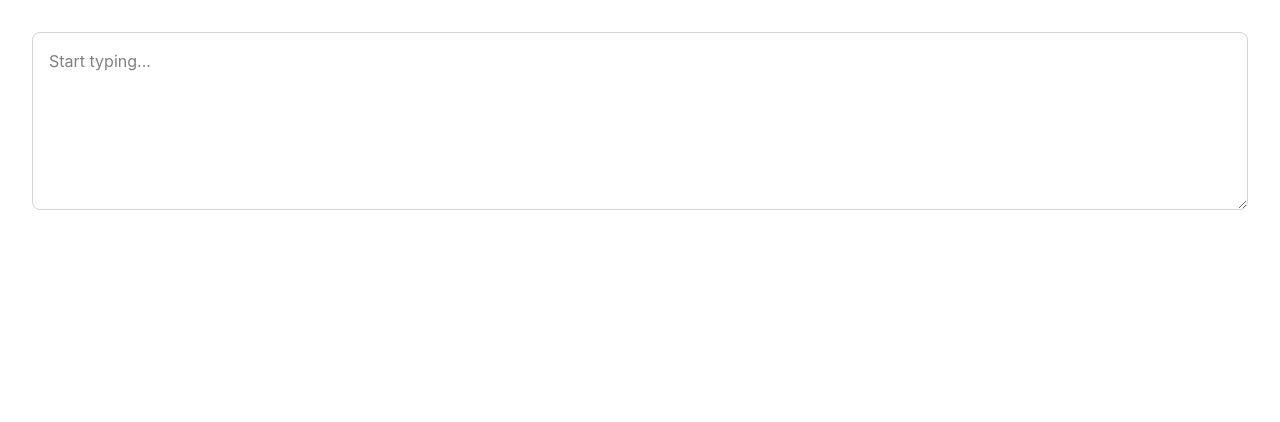
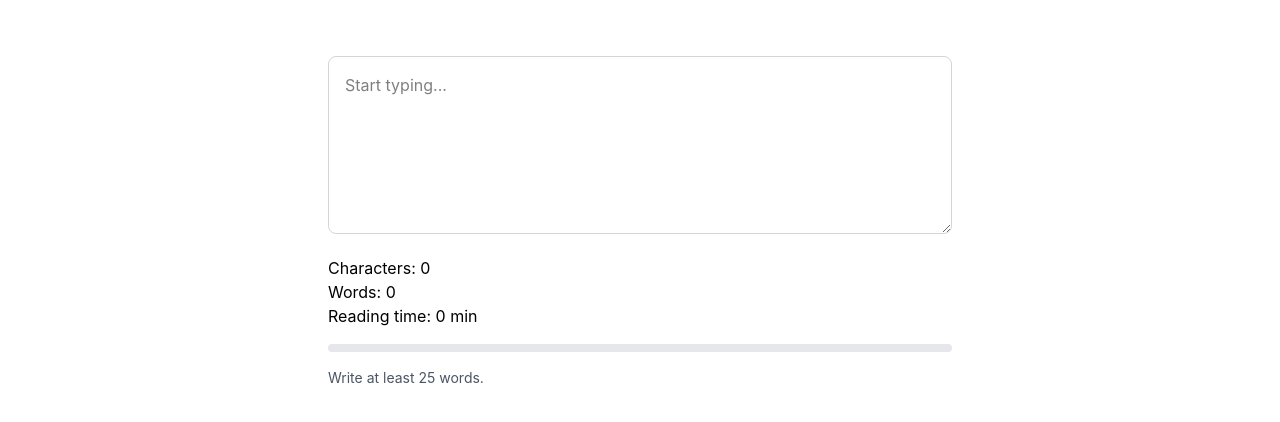
Before and after one commit to aubrey-strauss/character-counter, a React (Vite) app: page / in a window 1280 px wide. Shown: the top 422 px of the page. Built offline with nearby package versions, Linux system fonts and the light colour scheme.

Commit message:
Round reading time in StatsDisplay

```diff
--- a/src/App.tsx
+++ b/src/App.tsx
@@ -1,9 +1,9 @@
-import { TextInput } from './components/TextInput/TextInput';
+import CharacterCounter from "./components/CharacterCounter/CharacterCounter";
 
 function App() {
   return (
     <div className="p-8">
-      <TextInput onTextChange={(text) => console.log(text)} />
+      <CharacterCounter />
     </div>
   );
 }
--- a/src/components/CharacterCounter/CharacterCounter.tsx
+++ b/src/components/CharacterCounter/CharacterCounter.tsx
@@ -47,6 +47,7 @@ export default function CharacterCounter({
   const percent = Math.min((wordCount / maxWords) * 100, 100);
 
   // ---------- 5. WHAT SHOWS ON SCREEN ----------
+  return (
     <div className="max-w-2xl mx-auto p-6 space-y-4">
       <TextInput onTextChange={handleOnTextChange} />
       {/* TODO: StatsDisplay — pass it your stats object */}
@@ -69,5 +70,6 @@ export default function CharacterCounter({
             ? `Over the limit! Max is ${maxWords} words.`
             : `Nice — you're within ${minWords}–${maxWords} words.`}
       </p>
-  </div>;
+    </div>
+  );
 }
--- a/src/components/StatsDisplay/StatsDisplay.tsx
+++ b/src/components/StatsDisplay/StatsDisplay.tsx
@@ -1,5 +1,5 @@
-import React from 'react';
-import type { StatsDisplayProps } from '../../types';
+import React from "react";
+import type { StatsDisplayProps } from "../../types";
 
 export const StatsDisplay: React.FC<StatsDisplayProps> = ({
   stats,
@@ -9,7 +9,10 @@ export const StatsDisplay: React.FC<StatsDisplayProps> = ({
     <div className="w-full">
       <p> Characters: {stats.characterCount}</p>
       <p> Words: {stats.wordCount}</p>
-            {showReadingTime && <p> Time: {stats.readingTime}</p>}
+      {showReadingTime && (
+        //Round reading time
+        <p>Reading time: {Math.ceil(stats.readingTime)} min</p>
+      )}
     </div>
   );
 };
```
Lines whose indentation alone changed are shown as unchanged.
